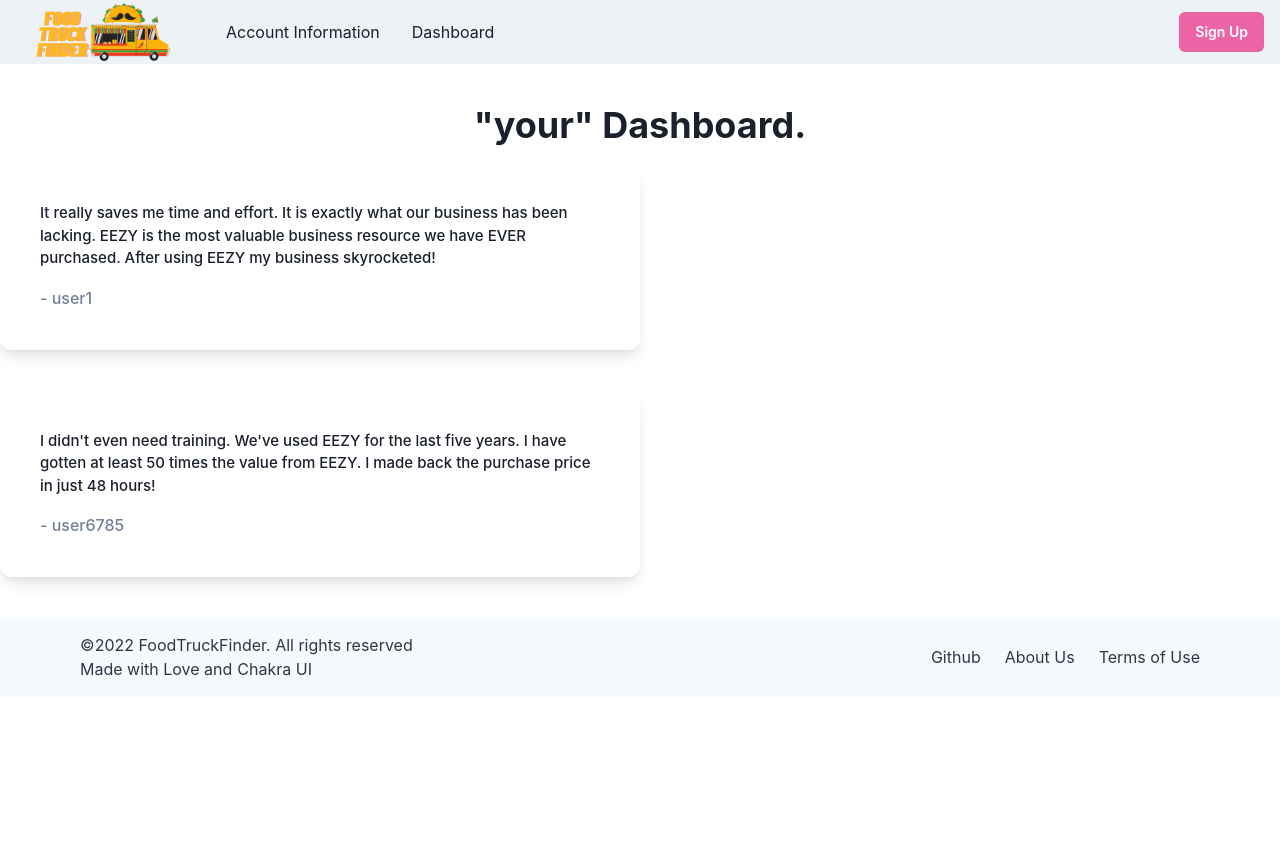
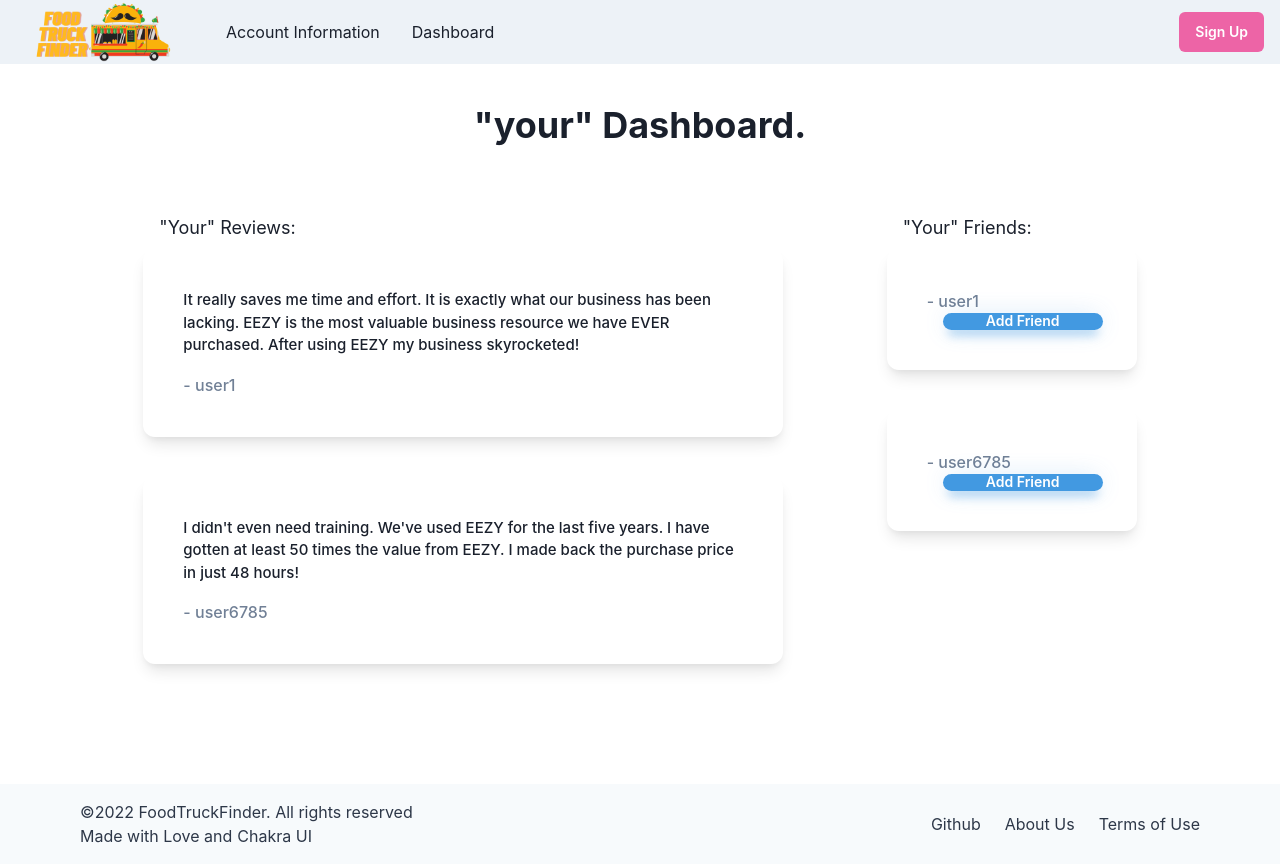
Before and after one commit to JFlo1981/FoodTruckFinder, a React (Create React App) app in the folder client/: page /dashboard in a window 1280 px wide. Before the commit the page ends 800 px from the top, so only its background shows below. Built offline with nearby package versions, Linux system fonts and the light colour scheme.

Commit message:
Adds friends to User Dashboard

```diff
--- /dev/null
+++ b/client/src/components/FriendsList/index.js
@@ -0,0 +1,55 @@
+import { chakra, Flex, Button } from "@chakra-ui/react";
+
+export default function FriendList() {
+  const friends = [{ name: "user1" }, { name: "user6785" }];
+
+  return (
+    <div>
+      {friends &&
+        friends.map((friend) => (
+          <Flex
+            boxShadow={"lg"}
+            direction={{ base: "column", md: "column" }}
+            width="250px"
+            marginBottom="10"
+            rounded={"xl"}
+            p={10}
+            justifyContent={"space-between"}
+            position={"relative"}
+          >
+            <chakra.p>
+              <chakra.span
+                fontFamily={"Inter"}
+                fontWeight={"medium"}
+                color={"gray.500"}
+              >
+                {" "}
+                - {friend.name}
+              </chakra.span>
+            </chakra.p>
+
+            <Button
+              flex={1}
+              fontSize={"sm"}
+              rounded={"full"}
+              bg={"blue.400"}
+              color={"white"}
+              width={"40"}
+              ml={4}
+              boxShadow={
+                "0px 1px 25px -5px rgb(66 153 225 / 48%), 0 10px 10px -5px rgb(66 153 225 / 43%)"
+              }
+              _hover={{
+                bg: "blue.500",
+              }}
+              _focus={{
+                bg: "blue.500",
+              }}
+            >
+              Add Friend
+            </Button>
+          </Flex>
+        ))}
+    </div>
+  );
+}
--- a/client/src/pages/Dashboard.js
+++ b/client/src/pages/Dashboard.js
@@ -1,6 +1,7 @@
 import React from "react";
 import Reviews from "../components/Reviews";
-import { Heading } from "@chakra-ui/react";
+import { Heading, Text, Flex } from "@chakra-ui/react";
+import FriendList from "../components/FriendsList";
 
 function Dashboard() {
   // if the user is not logged in:
@@ -19,7 +20,28 @@ function Dashboard() {
         "your" Dashboard.
       </Heading>
 
-      <Reviews />
+      <Flex
+        direction={{ base: "column-reverse", md: "row" }}
+        width={"full"}
+        marginBottom="10"
+        rounded={"xl"}
+        p={10}
+        justifyContent={"space-evenly"}
+        position={"relative"}
+      >
+        <div>
+          <Text fontSize="18px" mt={3} mb={2} ml={4}>
+            "Your" Reviews:
+          </Text>
+          <Reviews />
+        </div>
+        <div>
+          <Text fontSize="18px" mt={3} mb={2} ml={4}>
+            "Your" Friends:
+          </Text>
+          <FriendList />
+        </div>
+      </Flex>
     </div>
   );
 }
```
